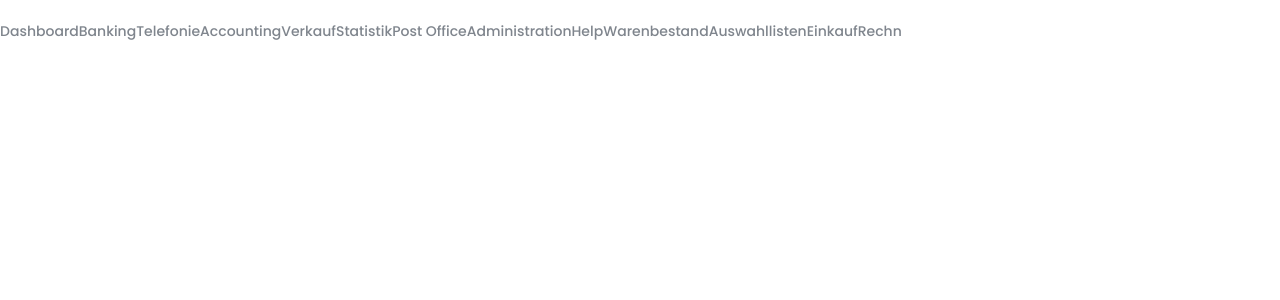
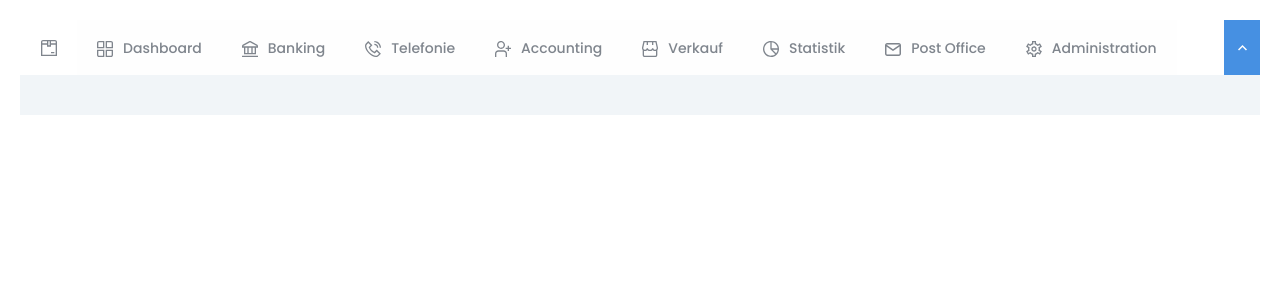
Before and after one commit to bogdan-nazarenko/exonn-tabs, a React (Vite) app: page / in a window 1280 px wide. Shown: the top 300 px of the page. Built offline with nearby package versions, Linux system fonts and the light colour scheme.

Commit message:
feat(tabbed-ui/scss): add style

```diff
--- a/src/ui/TabbedUI.scss
+++ b/src/ui/TabbedUI.scss
@@ -1 +1,195 @@
 @use "@styles/abstracts" as *;
+
+.tabbed-ui {
+    margin-left: auto;
+    padding: 2rem;
+    max-width: 186rem;
+}
+
+.tabbed-ui__controls {
+    display: flex;
+    position: relative;
+}
+
+.tabbed-ui__pin-button {
+    transition: var(--duration);
+    outline-offset: -0.2rem;
+
+    &::before {
+        display: block;
+        width: 5.7rem;
+        height: 100%;
+        content: "";
+        @include mask($url: "@media/icons/fi-rs-box-alt.svg", $size: 1.6rem);
+    }
+}
+
+.tabbed-ui__pin-button[aria-pressed="true"] {
+    background-color: var(--highlight-color);
+    color: var(--almost-white-color);
+}
+
+.tabbed-ui__tab-bar {
+    display: flex;
+    flex-grow: 1;
+    overflow: hidden;
+}
+
+.tabbed-ui__tab {
+    display: flex;
+    align-items: center;
+    gap: 1rem;
+    outline-offset: -0.2rem;
+    border-top: 0.2rem solid transparent;
+    border-radius: 0.1rem 0.1rem 0 0;
+    background-color: var(--almost-white-color);
+    padding: 1.6rem 2rem;
+    white-space: nowrap;
+
+    @media (width < $desktop) {
+        padding: 1.2rem 1.6rem;
+    }
+
+    .tabbed-ui__menu & {
+        width: 100%;
+
+        &:not(:last-child) {
+            border-bottom: 0.2rem solid var(--light-gray-color);
+        }
+    }
+}
+
+.tabbed-ui__tab[aria-selected="true"] {
+    border-color: var(--highlight-color);
+    background-color: var(--light-gray-color);
+}
+
+.tabbed-ui__tab_pinned {
+    position: relative;
+
+    &::after {
+        position: absolute;
+        top: 0.2rem;
+        right: 0.2rem;
+        width: 1.6rem;
+        height: 1.6rem;
+        content: "";
+        @include mask("@media/icons/fi-rs-thumbtack.svg");
+    }
+}
+
+.tabbed-ui__icon {
+    mask-position: center;
+    mask-size: contain;
+    mask-repeat: no-repeat;
+    background-color: currentColor;
+    width: 1.6rem;
+    height: 1.6rem;
+}
+
+.tabbed-ui__icon_dashboard {
+    mask-image: url(@media/icons/fi-rs-apps.svg);
+}
+
+.tabbed-ui__icon_banking {
+    mask-image: url(@media/icons/fi-rs-bank.svg);
+}
+
+.tabbed-ui__icon_telefonie {
+    mask-image: url(@media/icons/fi-rs-phone-call.svg);
+}
+
+.tabbed-ui__icon_accounting {
+    mask-image: url(@media/icons/fi-rs-user-add.svg);
+}
+
+.tabbed-ui__icon_verkauf {
+    mask-image: url(@media/icons/fi-rs-shop.svg);
+}
+
+.tabbed-ui__icon_statistik {
+    mask-image: url(@media/icons/fi-rs-chart-pie.svg);
+}
+
+.tabbed-ui__icon_post-office {
+    mask-image: url(@media/icons/fi-rs-mail.svg);
+}
+
+.tabbed-ui__icon_administration {
+    mask-image: url(@media/icons/fi-rs-settings.svg);
+}
+
+.tabbed-ui__icon_help {
+    mask-image: url(@media/icons/fi-rs-shop.svg);
+}
+
+.tabbed-ui__icon_warenbestand {
+    mask-image: url(@media/icons/fi-rs-cube.svg);
+}
+
+.tabbed-ui__icon_auswahllisten {
+    mask-image: url(@media/icons/fi-rs-list.svg);
+}
+
+.tabbed-ui__icon_einkauf {
+    mask-image: url(@media/icons/fi-rs-shopping-cart-check.svg);
+}
+
+.tabbed-ui__icon_rechn {
+    mask-image: url(@media/icons/fi-rs-browser.svg);
+}
+
+.tabbed-ui__menu-button {
+    background-color: var(--highlight-color);
+    overflow: hidden;
+    color: var(--almost-white-color);
+
+    &::before {
+        display: block;
+        transition: var(--duration);
+        width: 3.6rem;
+        height: 100%;
+        content: "";
+        @include mask($url: "@media/icons/arrow.svg", $size: 0.9rem);
+    }
+}
+
+.tabbed-ui__menu-button[aria-expanded="true"]::before {
+    transform: rotate(-180deg);
+}
+
+.tabbed-ui__menu {
+    position: absolute;
+    top: 100%;
+    right: 0;
+    transform: scale(0.8);
+    visibility: hidden;
+    opacity: 0;
+    transition: var(--duration);
+    box-shadow: 0 3rem 3rem 0 #7b7f9112;
+    border: 0.1rem solid var(--light-gray-color);
+    background-color: var(--almost-white-color);
+    padding-inline: 1rem;
+    max-height: 28.5rem;
+    overflow: hidden auto;
+
+    @media (width < $desktop) {
+        max-height: 27.6rem;
+    }
+}
+
+.tabbed-ui__menu_visible {
+    transform: scale(1);
+    visibility: visible;
+    opacity: 1;
+}
+
+.tabbed-ui__content {
+    background-color: var(--light-gray-color);
+    padding: 2rem;
+}
+
+.tabbed-ui__panel {
+    background-color: var(--almost-white-color);
+    min-height: 70rem;
+}
```
